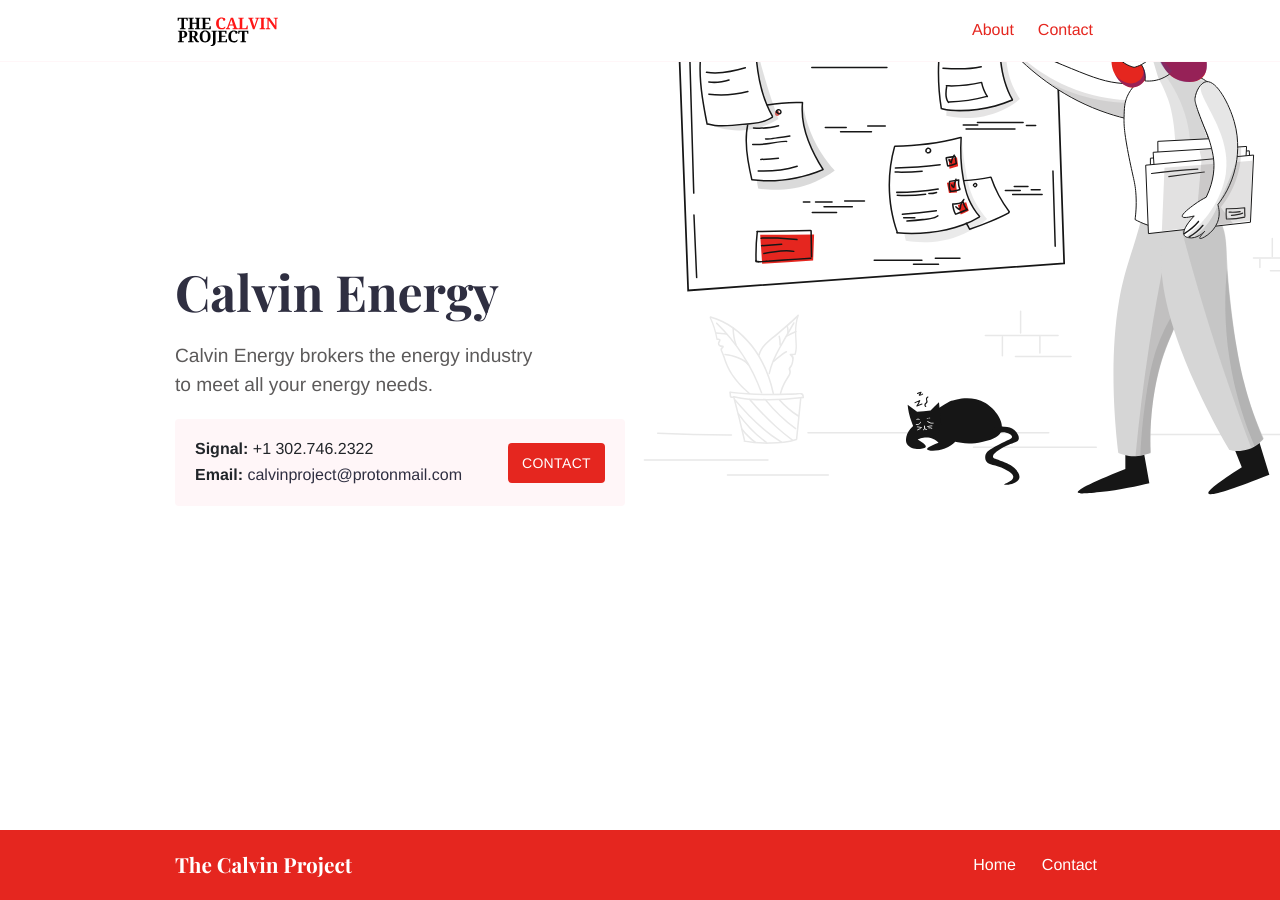
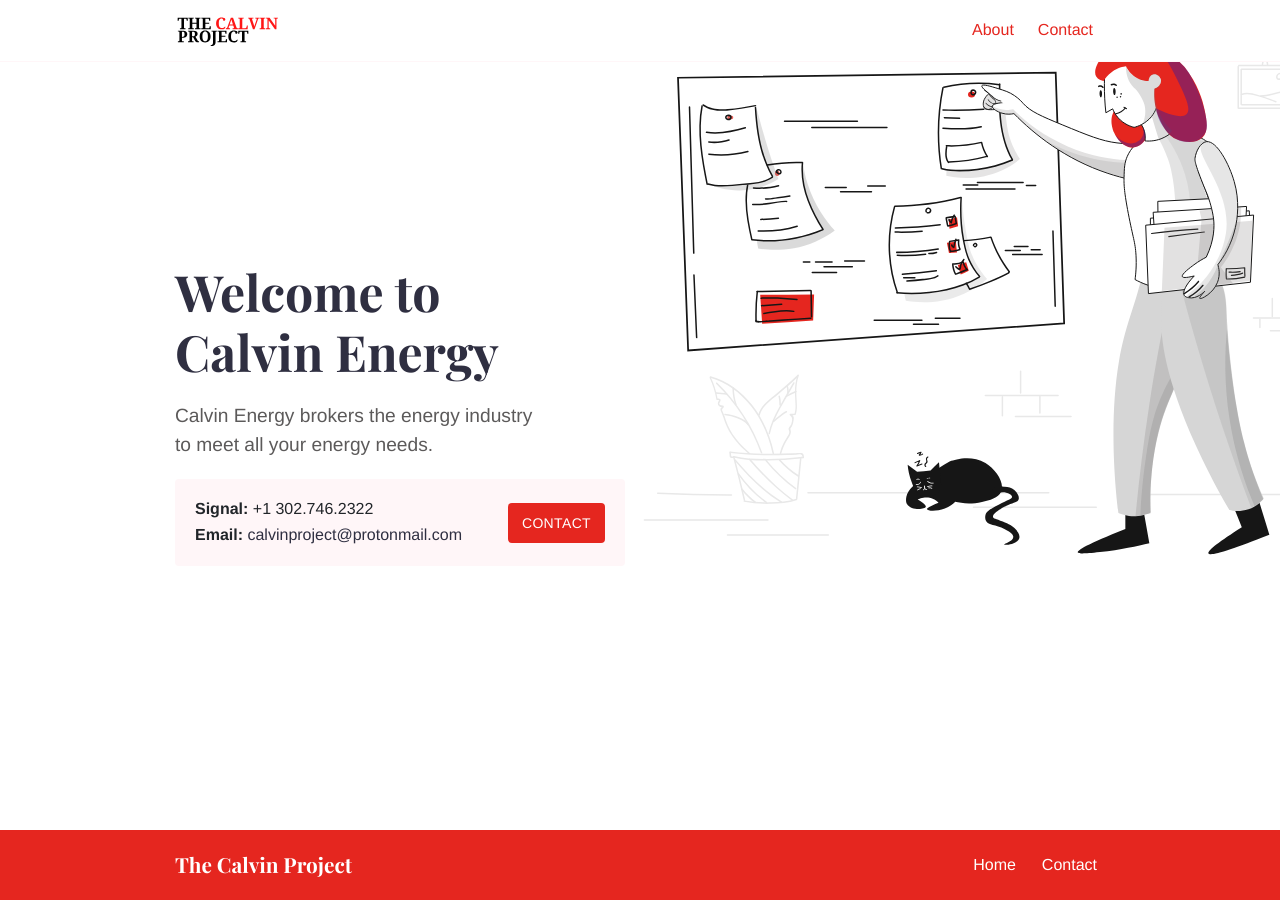
Before and after one commit to davemane/calvinenergy, a Jekyll site: the page built from index.md, in a window 1280 px wide. Built offline with Jekyll 4.4.1, drawn with Linux system fonts in a browser that asks for light colours.

Commit message:
Update index.md

```diff
--- a/index.md
+++ b/index.md
@@ -7,6 +7,6 @@ intro_image_absolute: true
 intro_image_hide_on_mobile: false
 ---
 
-# Calvin Energy
+# Welcome to Calvin Energy
 
 Calvin Energy brokers the energy industry to meet all your energy needs.
```
